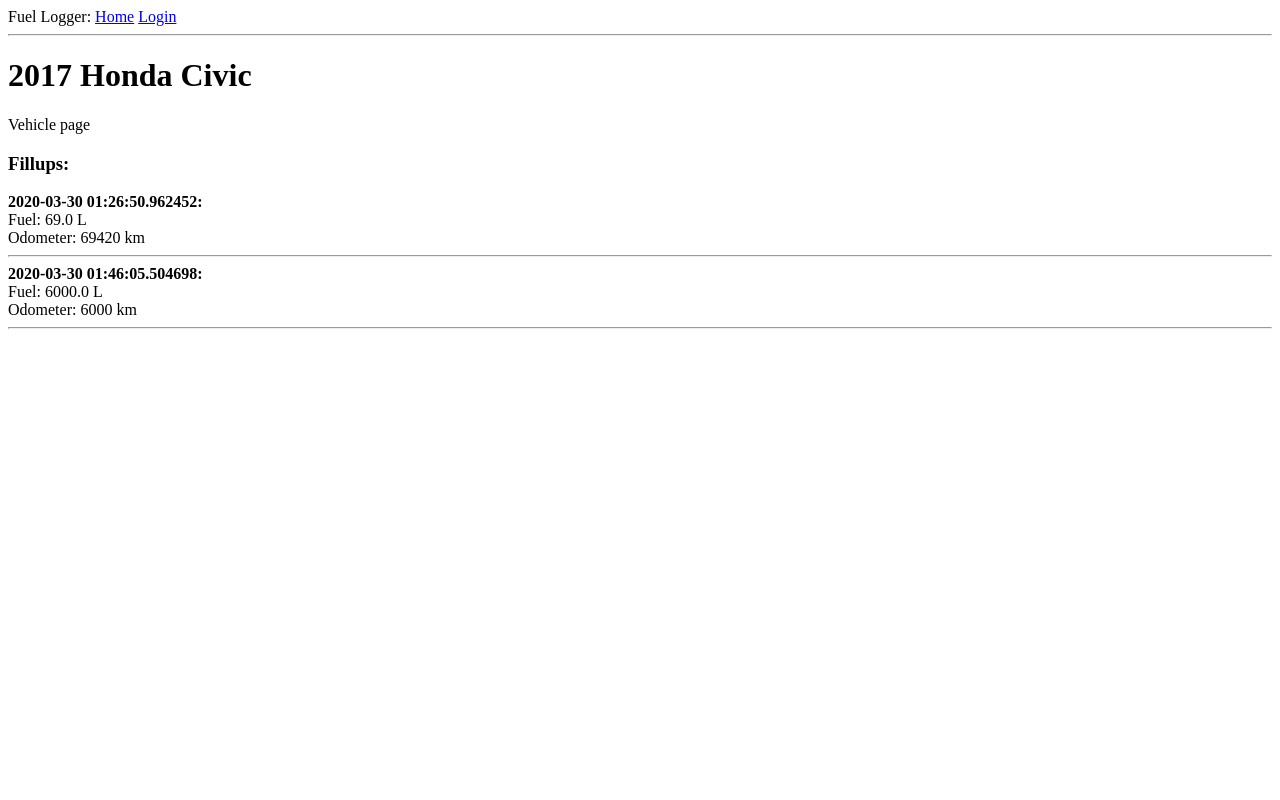
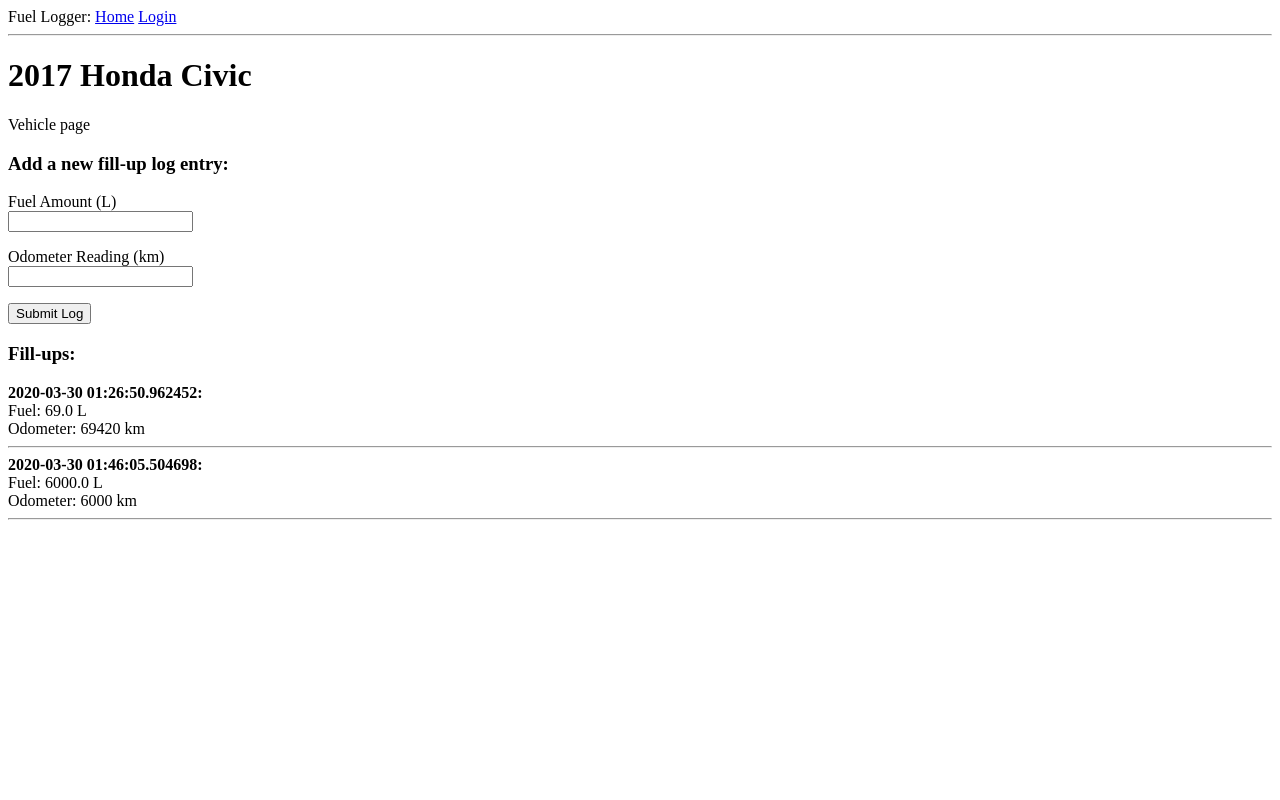
Before and after one commit to travipross/fuel-logger, a Flask app: page /vehicles/1 in a window 1280 px wide. Run offline with Flask 2, Linux system fonts and the light colour scheme; data comes from the database, SQL or seed files in the repository; both versions use the stored data as it was after the commit.

Commit message:
fuel log entry

```diff
--- a/fuel_logger/app/forms.py
+++ b/fuel_logger/app/forms.py
@@ -1,5 +1,5 @@
 from flask_wtf import FlaskForm
-from wtforms import StringField, IntegerField, SubmitField, PasswordField, BooleanField
+from wtforms import StringField, IntegerField, SubmitField, PasswordField, BooleanField, FloatField
 from wtforms.validators import DataRequired, EqualTo, Email, ValidationError
 from app.models import User
 
@@ -32,3 +32,9 @@ class VehicleForm(FlaskForm):
     model = StringField('Vehicle Model', validators=[DataRequired()])
     year = IntegerField('Vehicle Year', validators=[DataRequired()])
     submit = SubmitField('Submit Vehicle')
+
+
+class FillupForm(FlaskForm):
+    fuel = FloatField('Fuel Amount (L)', validators=[DataRequired()])
+    odometer = FloatField('Odometer Reading (km)', validators=[DataRequired()])
+    submit = SubmitField('Submit Log')
--- a/fuel_logger/app/routes.py
+++ b/fuel_logger/app/routes.py
@@ -2,7 +2,7 @@ from app import app, db
 from flask import render_template, redirect, url_for, flash, request
 
 from app.models import Fillup, Vehicle, User
-from app.forms import VehicleForm, RegistrationForm, LoginForm
+from app.forms import VehicleForm, RegistrationForm, LoginForm, FillupForm
 from flask_login import login_required, current_user, login_user, logout_user
 from werkzeug.urls import url_parse
 
@@ -49,12 +49,17 @@ def register():
         return redirect(url_for('login'))
     return render_template('register.html', title='Register', form=form)
 
-@app.route("/vehicles/<vehicle_id>")
+@app.route("/vehicles/<vehicle_id>", methods=['GET', 'POST'])
 def vehicle(vehicle_id):
-    v = Vehicle.query.get(vehicle_id)
-    if v is None:
-        return render_template('home.html')
-    return render_template('vehicle.html', vehicle=v)
+    v = Vehicle.query.get_or_404(vehicle_id)
+    form = FillupForm()
+    if form.validate_on_submit():
+        f = Fillup(odometer_km=form.odometer.data, fuel_amt_l=form.fuel.data, vehicle=v)
+        db.session.add(f)
+        db.session.commit()
+        flash('Your fuel log has been updated!')
+    return render_template('vehicle.html', vehicle=v, form=form)
+
 
 @app.route("/add_vehicle", methods=["GET", "POST"])
 def add_vehicle():
--- a/fuel_logger/app/templates/vehicle.html
+++ b/fuel_logger/app/templates/vehicle.html
@@ -3,7 +3,31 @@
 {% block content %}
     <h1>{% if vehicle.year %}{{ vehicle.year }}{% endif %} {{ vehicle.make }} {{ vehicle.model }}</h1>
     Vehicle page
-    <h3>Fillups:</h3>
+    {% if form %}
+        <h3>Add a new fill-up log entry:</h3>
+        <form action="" method="post">
+            {{ form.hidden_tag() }}
+            <p>
+                {{ form.fuel.label }}<br>
+                {{ form.fuel() }}<br>
+                {% for error in form.fuel.errors %}
+                <span style="color: red;">[{{ error }}]</span>
+                {% endfor %}
+            </p>
+            <p>
+                {{ form.odometer.label }}<br>
+                {{ form.odometer() }}<br>
+                {% for error in form.odometer.errors %}
+                <span style="color: red;">[{{ error }}]</span>
+                {% endfor %}
+            </p>
+            <p>
+                {{ form.submit() }}
+            </p>
+        </form>
+    {% endif %}
+
+    <h3>Fill-ups:</h3>
     {% with fill_ups = vehicle.fill_ups %}
     {% if fill_ups %}
     {% for fill_up in fill_ups %}
```
Also changed, not shown: fuel_logger/app.db.
